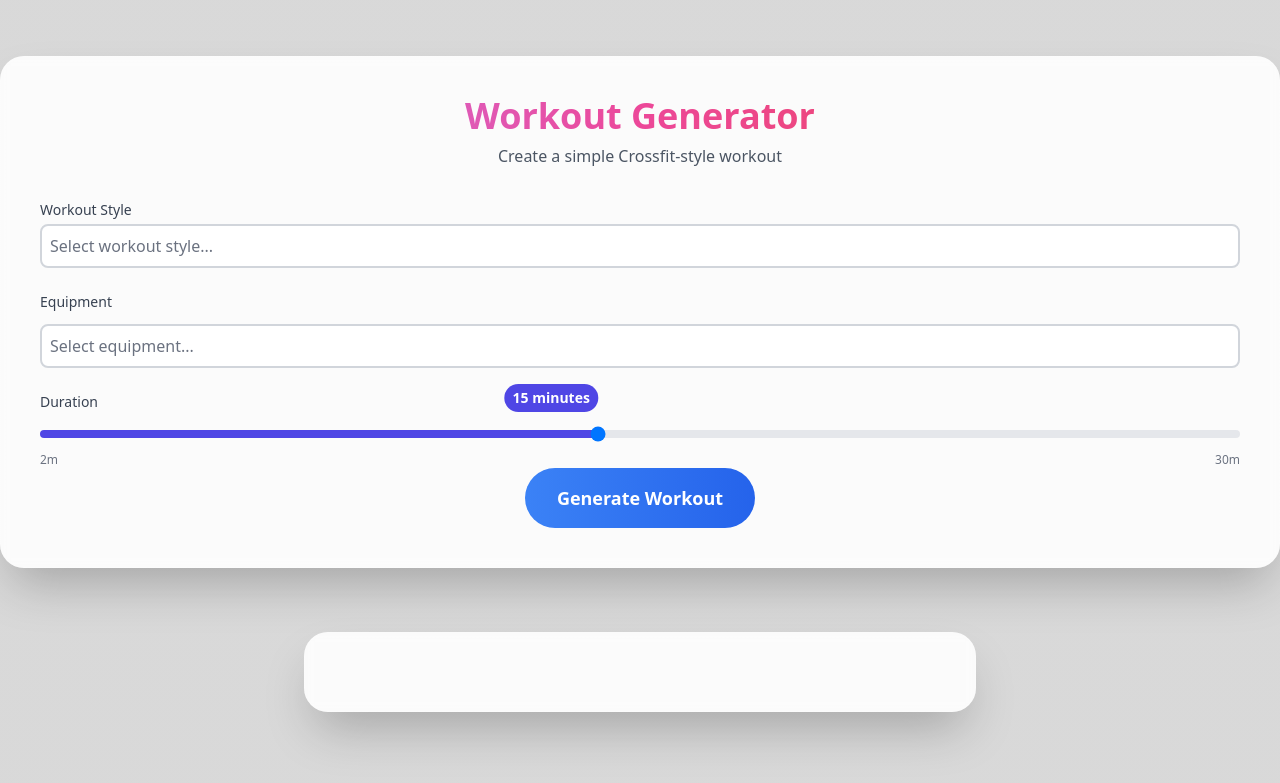
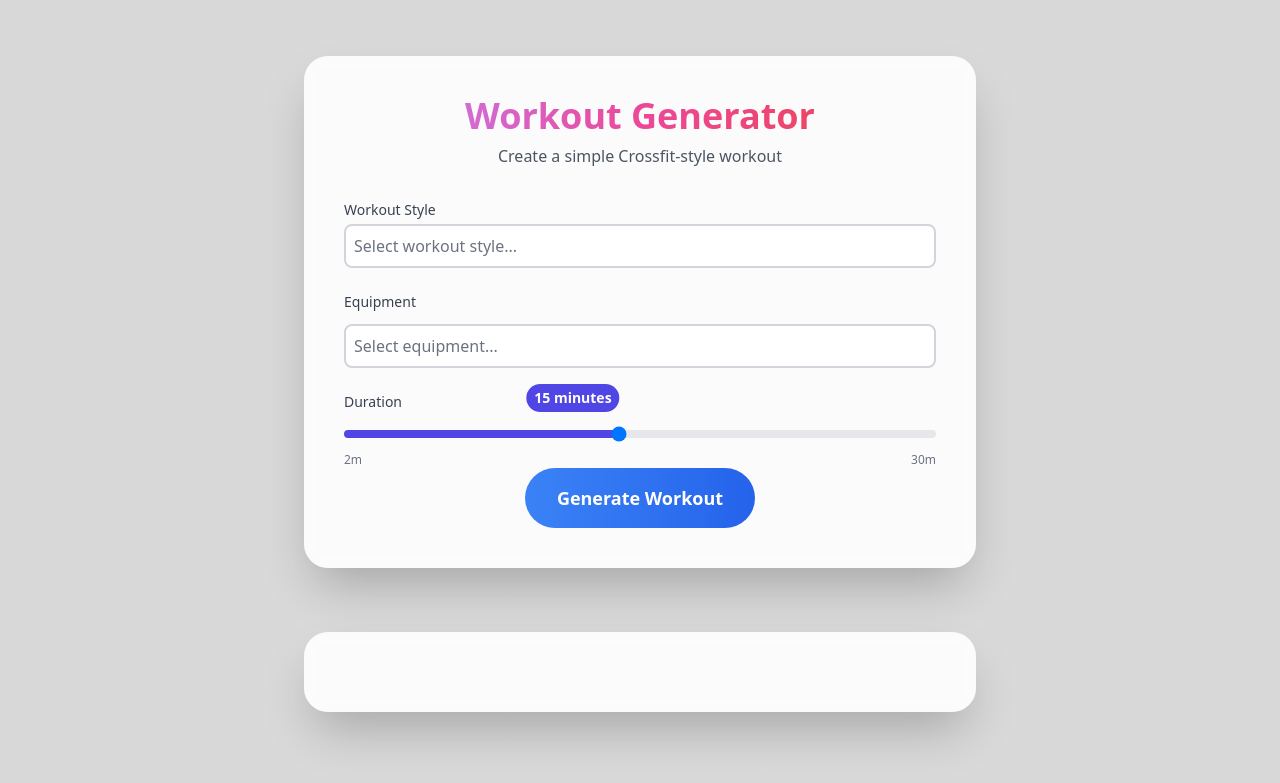
Before and after one commit to haarburger/workout-generator, a Flask app: page /workout/ in a window 1280 px wide. Shown: the top 783 px of the page. Run offline with Flask 3, Linux system fonts and the light colour scheme; some libraries are stand-ins or nearby versions.

Commit message:
reduce width on desktop

```diff
--- a/templates/index.html
+++ b/templates/index.html
@@ -40,7 +40,7 @@
 </head>
 <body class="gradient-bg min-h-screen">
     <div class="flex flex-col justify-center items-center min-h-screen py-8 px-4 sm:px-0">
-        <div class="container bg-white bg-opacity-90 p-6 sm:p-10 rounded-3xl shadow-2xl backdrop-blur-sm mb-8 pb-12">
+        <div class="container mx-auto max-w-full sm:max-w-2xl bg-white bg-opacity-90 p-6 sm:p-10 rounded-3xl shadow-2xl backdrop-blur-sm mb-8 pb-12">
             <h1 class="text-3xl sm:text-4xl font-extrabold mb-2 text-center bg-clip-text text-transparent bg-gradient-to-r from-purple-400 via-pink-500 to-red-500">Workout Generator</h1>
             <p class="text-gray-600 mb-8 text-center">Create a simple Crossfit-style workout</p>
             <form id="workout-form" method="POST" class="space-y-6">
```
